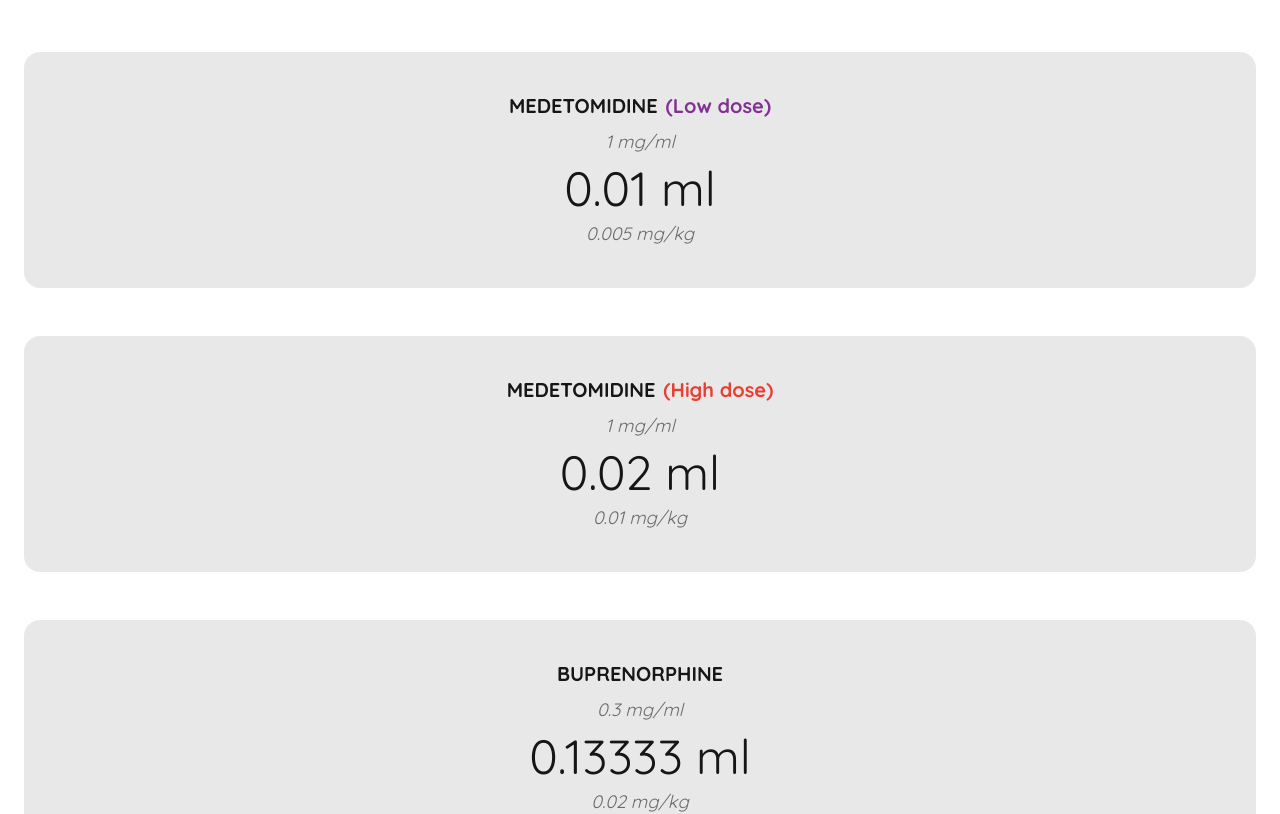
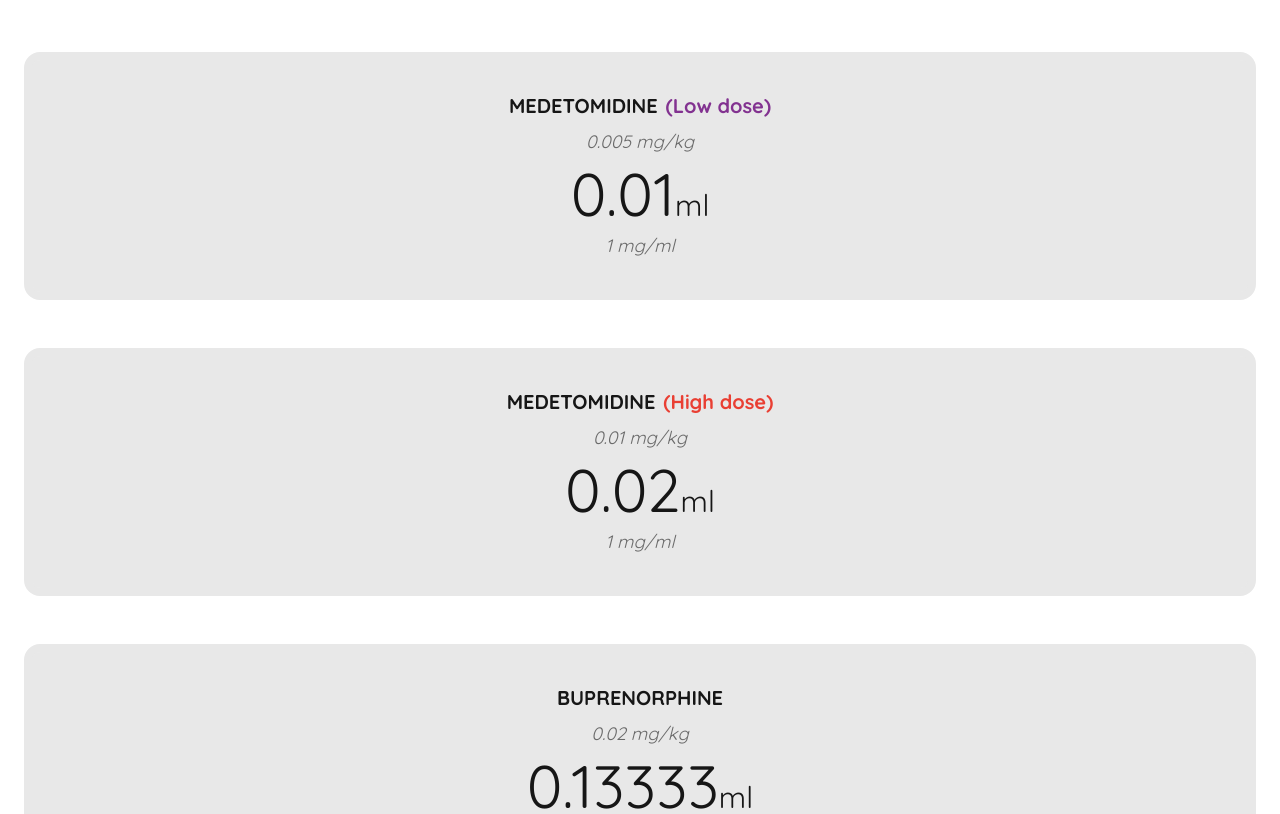
Before and after one commit to robinedmunds/vet-calc, a Next.js app: page /cat/castration in a window 1280 px wide. Shown: the part 564-1378 px from the top of the page. Built offline with nearby package versions, Linux system fonts and the light colour scheme.

Commit message:
Swap mg/kg mg/ml. Tweak styling

```diff
--- a/src/pages/[animal]/[procedure].tsx
+++ b/src/pages/[animal]/[procedure].tsx
@@ -67,11 +67,14 @@ export default function DrugCalc() {
               ) : undefined}
             </h4>
             <em className="text-base-content/60 text-lg">
+              {detail.mgPerKg.low} mg/kg
+            </em>
+            <div className="text-6xl">
+              {roundedDose}
+              <span className="text-3xl">ml</span>
+            </div>
+            <em className="text-base-content/60 text-lg">
               {detail.mgPerMl} mg/ml
-            </em>
-            <div className="text-5xl">{roundedDose} ml</div>
-            <em className="text-base-content/60 text-lg">
-              {detail.mgPerKg.low} mg/kg
             </em>
           </div>
         </div>,
@@ -102,11 +105,14 @@ export default function DrugCalc() {
               <span className="text-error"> (High dose)</span>
             </h4>
             <em className="text-base-content/60 text-lg">
+              {detail.mgPerKg.high} mg/kg
+            </em>
+            <div className="text-6xl">
+              {highDose}
+              <span className="text-3xl">ml</span>
+            </div>
+            <em className="text-base-content/60 text-lg">
               {detail.mgPerMl} mg/ml
-            </em>
-            <div className="text-5xl">{highDose} ml</div>
-            <em className="text-base-content/60 text-lg">
-              {detail.mgPerKg.high} mg/kg
             </em>
           </div>
         </div>,
```
